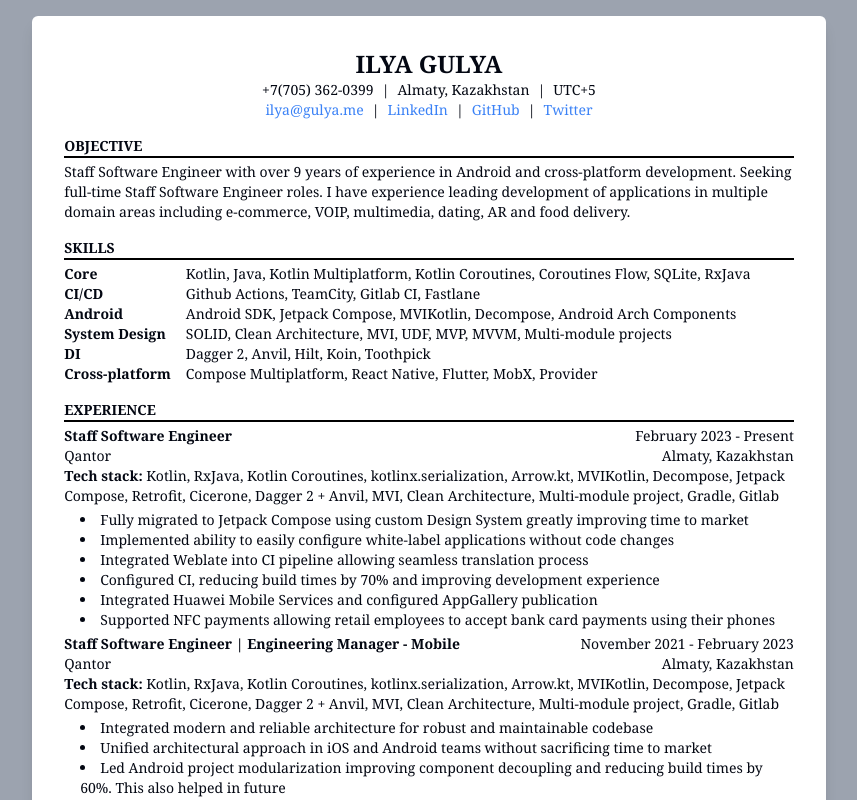
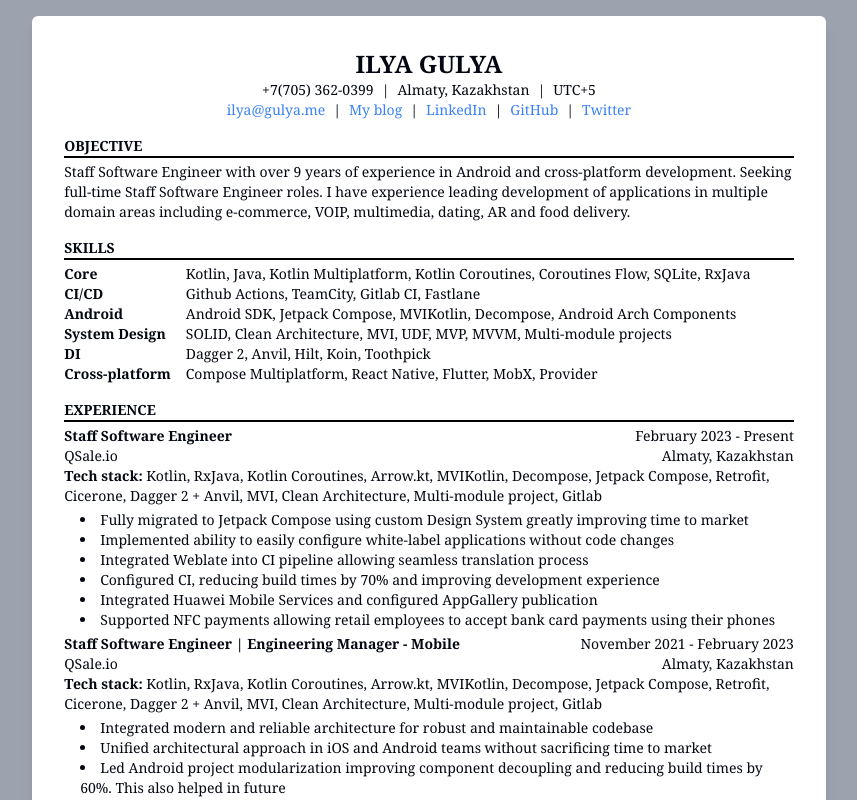
Before and after one commit to IlyaGulya/cv, a Next.js app: page /new in a window 1280 px wide. Shown: the top 800 px of the page, without its empty margins (211-1068 px from the left). Built offline with nearby package versions, Linux system fonts and the light colour scheme.

Commit message:
Cleanup. Switch Qantor to QSale.io

```diff
--- a/src/data/resume-data.tsx
+++ b/src/data/resume-data.tsx
@@ -23,6 +23,10 @@
     email: "ilya@gulya.me",
     tel: "+7(705) 362-0399",
     social: [
+      {
+        name: "My blog",
+        url: "https://gulya.me",
+      },
       {
         name: "LinkedIn",
         url: "https://www.linkedin.com/in/IlyaGulya/",
@@ -51,7 +55,7 @@
   ],
   work: [
     {
-      company: "Qantor",
+      company: "QSale.io",
       location: "Almaty, Kazakhstan",
       link: "https://qantor.ru/",
       badges: [],
@@ -72,7 +76,6 @@
         "Kotlin",
         "RxJava",
         "Kotlin Coroutines",
-        "kotlinx.serialization",
         "Arrow.kt",
         "MVIKotlin",
         "Decompose",
@@ -83,12 +86,12 @@
         "MVI",
         "Clean Architecture",
         "Multi-module project",
-        "Gradle",
+        // "Gradle",
         "Gitlab",
       ],
     },
     {
-      company: "Qantor",
+      company: "QSale.io",
       location: "Almaty, Kazakhstan",
       link: "https://qantor.ru/",
       badges: [],
@@ -110,7 +113,6 @@
         "Kotlin",
         "RxJava",
         "Kotlin Coroutines",
-        "kotlinx.serialization",
         "Arrow.kt",
         "MVIKotlin",
         "Decompose",
@@ -121,7 +123,7 @@
         "MVI",
         "Clean Architecture",
         "Multi-module project",
-        "Gradle",
+        // "Gradle",
         "Gitlab",
       ],
     },
@@ -151,8 +153,6 @@
         "Kotlin",
         "RxJava",
         "Kotlin Coroutines",
-        "Retrofit",
-        "Moshi",
         "Moxy",
         "Cicerone",
         "Dagger 2",
@@ -160,7 +160,7 @@
         "MVI",
         "Clean Architecture",
         "Multi-module project",
-        "Gradle",
+        // "Gradle",
         "TeamCity",
         "BitBucket",
       ],
@@ -177,8 +177,6 @@
       techStack: [
         "Kotlin",
         "RxJava",
-        "Retrofit",
-        "Gson",
         "SQLite",
         "Moxy",
         "Realm",
@@ -188,8 +186,6 @@
         "mobx",
         "MVP",
         "MVVM",
-        "Gitlab",
-        "Gradle",
       ],
     },
     {
@@ -202,8 +198,6 @@
         "Kotlin",
         "Java",
         "RxJava",
-        "Retrofit",
-        "Gson",
         "SQLite",
         "Moxy",
         "Realm",
@@ -211,7 +205,6 @@
         "Cicerone",
         "MVP",
         "MVVM",
-        "Gitlab",
       ],
       title: "Android Developer",
       logo: null,
--- a/src/data/types.tsx
+++ b/src/data/types.tsx
@@ -3,7 +3,7 @@
 export type SocialLink = {
   name: string;
   url: string;
-  icon: any; // Replace 'any' with the actual type of your icons if available
+  icon?: React.FC; // Replace 'any' with the actual type of your icons if available
   hideForPrint?: boolean;
 };
 
@@ -26,12 +26,12 @@
   link: string;
   badges: string[];
   title: string;
-  logo: any; // Replace 'any' with the actual type of your logos if available
+  logo: React.FC | null; // Replace 'any' with the actual type of your logos if available
   start: string;
   end: string;
   summary?: string;
   techStack?: string[];
-  bullets?: string[];
+  bullets?: ReactNode[];
 };
 
 export type ProjectLink = {
```
